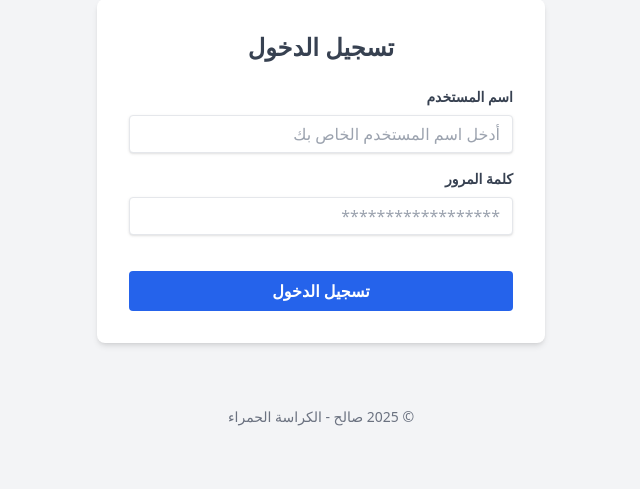
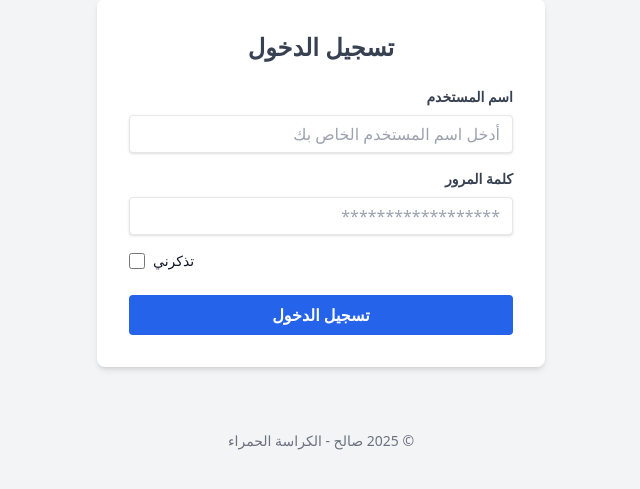
Before and after one commit to MedAouadhi/saleh_collab, a Flask app: page /login in a window 1280 px wide. Shown: the part 161-650 px from the top of the page, without its empty margins (319-959 px from the left). Run offline with Flask 2, Linux system fonts and the light colour scheme; some libraries are stand-ins or nearby versions.

Commit message:
add remember me button

```diff
--- a/templates/login.html
+++ b/templates/login.html
@@ -7,18 +7,29 @@
 <div class="max-w-md mx-auto bg-white p-8 rounded-lg shadow-md mt-10">
     <h2 class="text-2xl font-bold text-center text-gray-700 mb-6">تسجيل الدخول</h2>
     <form method="POST" action="{{ url_for('login') }}">
+        {# --- Username Input --- #}
         <div class="mb-4">
             <label for="username" class="block text-gray-700 text-sm font-bold mb-2 text-right">اسم المستخدم</label>
             <input type="text" id="username" name="username" required
                    class="shadow appearance-none border rounded w-full py-2 px-3 text-gray-700 leading-tight focus:outline-none focus:ring-2 focus:ring-blue-500 focus:border-transparent transition duration-200 text-right"
                    placeholder="أدخل اسم المستخدم الخاص بك">
         </div>
-        <div class="mb-6">
+        {# --- Password Input --- #}
+        <div class="mb-4"> {# Reduced bottom margin slightly #}
             <label for="password" class="block text-gray-700 text-sm font-bold mb-2 text-right">كلمة المرور</label>
             <input type="password" id="password" name="password" required
-                   class="shadow appearance-none border rounded w-full py-2 px-3 text-gray-700 mb-3 leading-tight focus:outline-none focus:ring-2 focus:ring-blue-500 focus:border-transparent transition duration-200"
+                   class="shadow appearance-none border rounded w-full py-2 px-3 text-gray-700 leading-tight focus:outline-none focus:ring-2 focus:ring-blue-500 focus:border-transparent transition duration-200" {# Removed mb-3 #}
                    placeholder="******************">
-            </div>
+        </div>
+        {# --- Remember Me Checkbox --- #}
+        <div class="mb-6 flex items-center justify-end"> {# Use flex justify-end for RTL #}
+            <label for="remember" class="ml-2 block text-sm text-gray-900"> {# Use ml-2 for spacing in RTL #}
+                تذكرني
+            </label>
+            <input id="remember" name="remember" type="checkbox" value="yes" {# Value can be anything, presence matters #}
+                   class="h-4 w-4 text-indigo-600 focus:ring-indigo-500 border-gray-300 rounded">
+        </div>
+        {# --- Submit Button --- #}
         <div class="flex items-center justify-center">
             <button type="submit"
                     class="bg-blue-600 hover:bg-blue-700 text-white font-bold py-2 px-6 rounded focus:outline-none focus:shadow-outline w-full btn-hover-effect">
```
